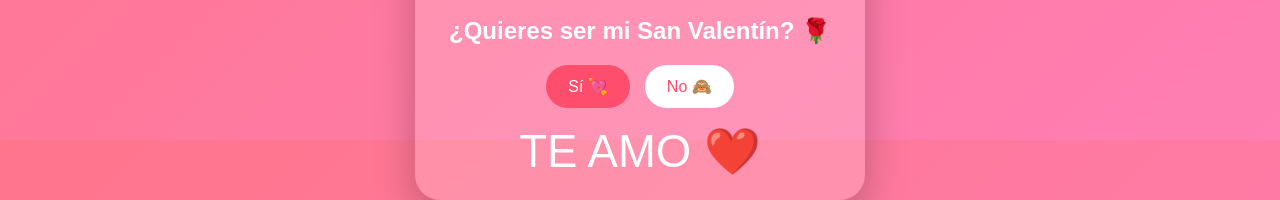
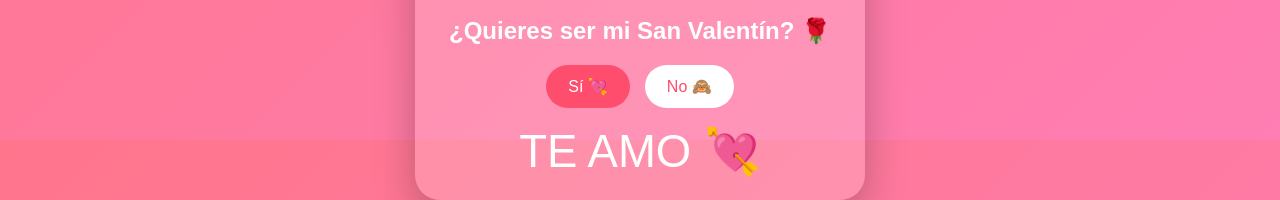
Before and after one commit to dlcamacho0/San-Valentine, a plain HTML site: page index.html in a window 1280 px wide. Both pictures are taken after a click on the button "Sí 💘". Shown: the part 660-860 px from the top of the page. Drawn offline with Linux system fonts and the light colour scheme; files whose address does not match are found by name.

Commit message:
final ahora si

```diff
--- a/index.html
+++ b/index.html
@@ -105,7 +105,7 @@
       <button id="no">No 🙈</button>
     </div>
 
-    <div id="final">TE AMO ❤️</div>
+    <div id="final">TE AMO 💘</div>
   </div>
 
   <script>
```
